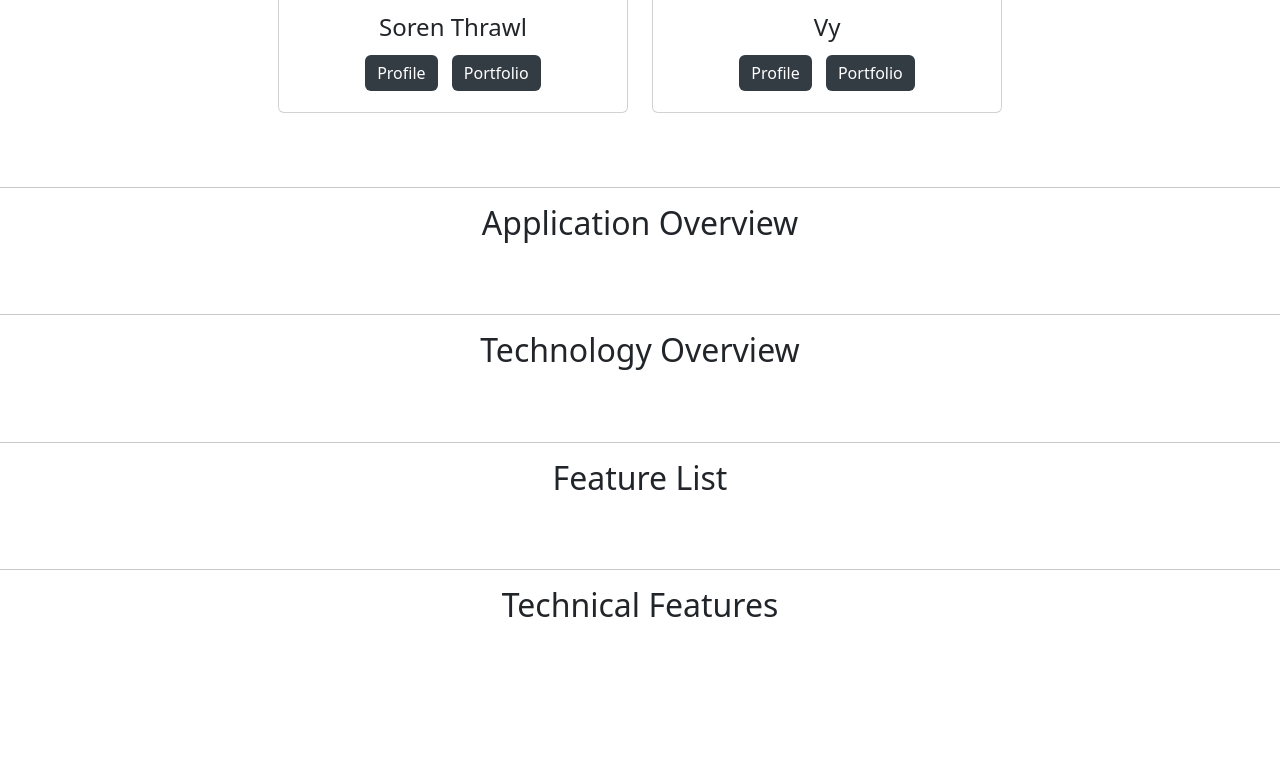
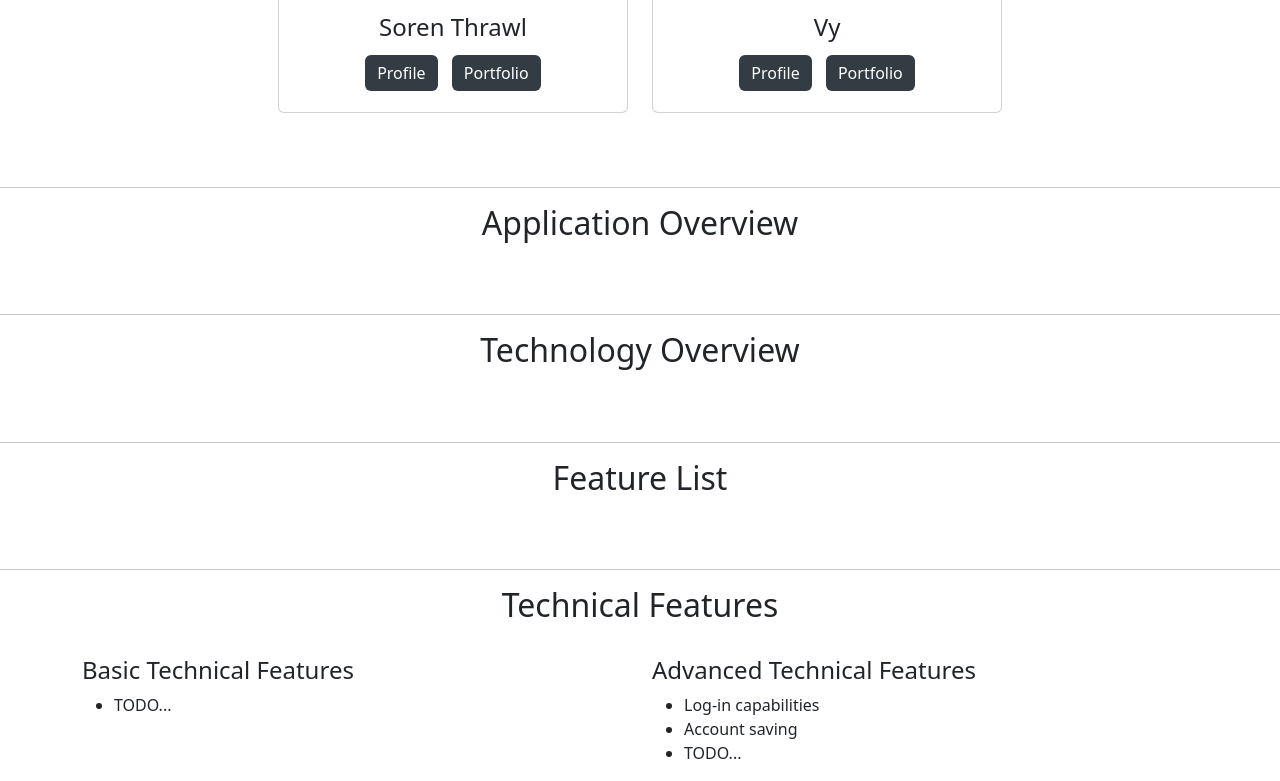
Before and after one commit to JustEnough-WebApp/ProjectProposal, a website: page static/index.html in a window 1280 px wide. Shown: the part 1214-1995 px from the top of the page. Before the commit the page ends 1846 px from the top, so only its background shows below. Drawn offline with nearby package versions, Linux system fonts and the light colour scheme.

Commit message:
added technical features

```diff
--- a/static/index.html
+++ b/static/index.html
@@ -16,20 +16,23 @@
             rel="stylesheet">
 
         <!-- Bootstrap -->
-        <link href="https://cdn.jsdelivr.net/npm/bootstrap@5.2.3/dist/css/bootstrap.min.css" rel="stylesheet">
-        <script src="https://cdn.jsdelivr.net/npm/bootstrap@5.2.3/dist/js/bootstrap.bundle.min.js"></script>
+        <link href="https://cdn.jsdelivr.net/npm/bootstrap@5.2.3/dist/css/bootstrap.min.css"
+            rel="stylesheet">
+        <script src="https://cdn.jsdelivr.net/npm/bootstrap@5.2.3/dist/js/bootstrap.bundle.min.js">
+        </script>
 
         <!-- External files -->
         <link rel="stylesheet" href="./style.css" type="text/css">
         <script src="./script.js"></script>
     </head>
 
+
     <body>
         <section id="Header">
             <br><br>
-            <h1>Project Name: [TODO]</h1>
+            <h1>Project Name: [TODO]</h1>   <!-- TODO: replace with project name -->
             <br>
-            <h6>Last Updated: 3/17/23</h6>  <!-- TODO: anchor to bottom of section -->
+            <h6>Last Updated: 3/18/23</h6>  <!-- TODO: anchor to bottom of section -->
         </section>
 
         <nav class="navbar navbar-expand-sm bg-dark navbar-dark navbar-fixed-top">
@@ -150,6 +153,26 @@
         <!-- and Advanced technical features we have not learned in class -->
         <section id="TechFeatures">
             <h2>Technical Features</h2>
+            <br>
+            <div class="container">
+                <div class="row">
+                    <div class="col-sm">
+                        <h4>Basic Technical Features</h4>
+                        <ul>
+                            <li>TODO...</li>
+                        </ul>
+                    </div>
+                    <div class="col-sm">
+                        <h4>Advanced Technical Features</h4>
+                        <ul>
+                            <li>Log-in capabilities</li>
+                            <li>Account saving</li>
+                            <li>TODO...</li>
+                        </ul>
+                    </div>
+
+                </div>
+                </div>
         </section>
 
 
```
Also changed, not shown: 1 other file.
